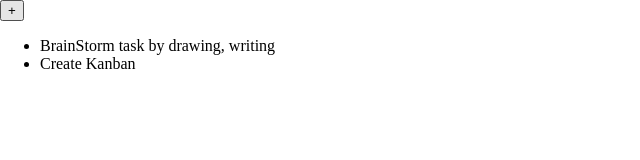
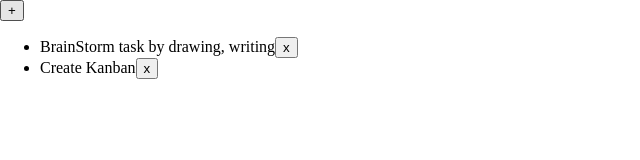
Before and after one commit to flyjwayur/Taskfriend, a React (Create React App) app: page / in a window 1280 px wide. Shown: the top 160 px of the page, without its empty margins (0-640 px from the left). Built offline with nearby package versions, Linux system fonts and the light colour scheme.

Commit message:
Delete note on click

```diff
--- a/src/App.js
+++ b/src/App.js
@@ -23,13 +23,19 @@ class App extends Component {
     });
   };
 
+  deleteNote = (id, e) => {
+    this.setState({
+      notes: this.state.notes.filter(note => note.id !== id),
+    });
+  };
+
   render() {
     const { notes } = this.state;
 
     return (
       <div>
         <button onClick={this.addNote}>+</button>
-        <Notes notes={notes} />
+        <Notes notes={notes} onDelete={this.deleteNote} />
       </div>
     );
   }
--- a/src/components/Note/index.js
+++ b/src/components/Note/index.js
@@ -1,7 +1,12 @@
 import React from 'react';
 
-const note = ({ task }) => {
-  return <div>{task}</div>;
+const note = ({ task, onDelete }) => {
+  return (
+    <div>
+      <span>{task}</span>
+      <button onClick={onDelete}>x</button>
+    </div>
+  );
 };
 
 export default note;
--- a/src/components/Notes/index.js
+++ b/src/components/Notes/index.js
@@ -1,12 +1,12 @@
 import React from 'react';
 import Note from '../Note/index';
 
-const Notes = ({ notes }) => {
+const Notes = ({ notes, onDelete }) => {
   return (
     <ul>
-      {notes.map(note => (
-        <li key={note.id}>
-          <Note task={note.task} />
+      {notes.map(({ id, task }) => (
+        <li key={id}>
+          <Note task={task} onDelete={e => onDelete(id, e)} />
         </li>
       ))}
     </ul>
```
